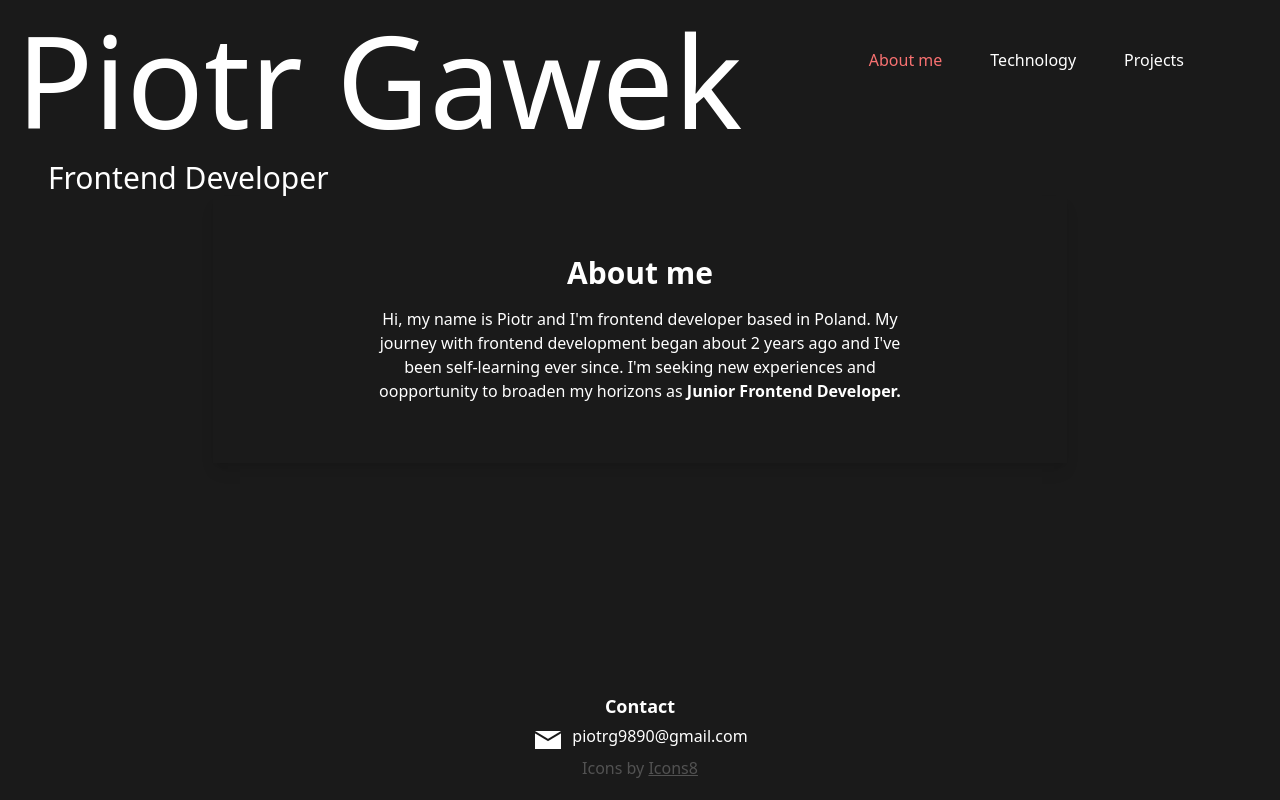
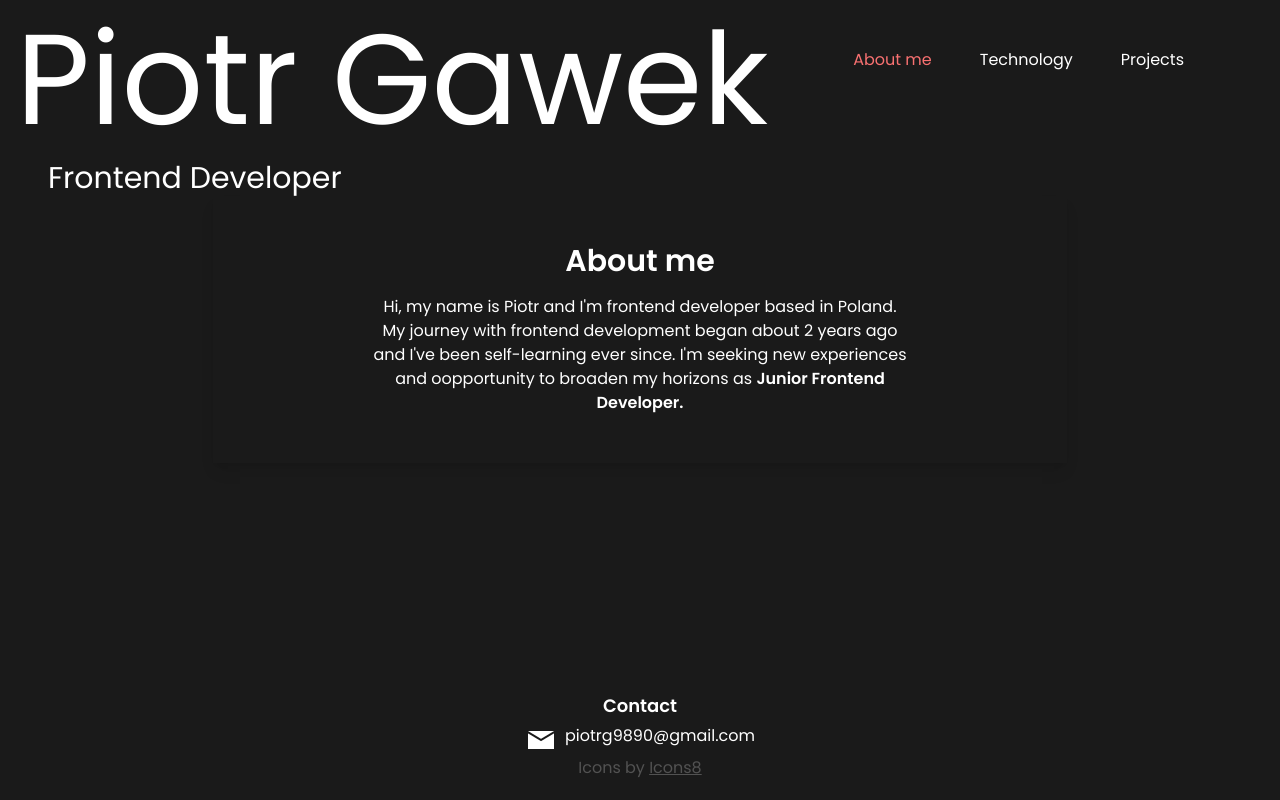
Before and after one commit to Garmah98/Portfolio, a React (Vite) app: page / in a window 1280 px wide. Built offline with nearby package versions, Linux system fonts and the light colour scheme.

Commit message:
Added Poppins font

```diff
--- a/index.html
+++ b/index.html
@@ -1,13 +1,22 @@
 <!doctype html>
 <html lang="en">
+
 <head>
   <meta charset="UTF-8" />
   <link rel="icon" type="image/svg+xml" href="/vite.svg" />
   <meta name="viewport" content="width=device-width, initial-scale=1.0" />
+  <link rel="preconnect" href="https://fonts.googleapis.com">
+  <link rel="preconnect" href="https://fonts.gstatic.com" crossorigin>
+  <link
+    href="https://fonts.googleapis.com/css2?family=Poppins:ital,wght@0,100;0,200;0,300;0,400;0,500;0,600;0,700;0,800;0,900;1,100;1,200;1,300;1,400;1,500;1,600;1,700;1,800;1,900&display=swap"
+    rel="stylesheet">
+
   <title>My Site</title>
 </head>
+
 <body>
   <div id="root"></div>
   <script type="module" src="/src/main.tsx"></script>
 </body>
+
 </html>
--- a/src/index.css
+++ b/src/index.css
@@ -8,6 +8,7 @@
     box-sizing: border-box;
     background-color: #1a1a1a;
     color: white;
+    font-family: 'Poppins', sans-serif;
 }
 nav a {
     padding: 1rem;
```
Lines whose indentation alone changed are shown as unchanged.
